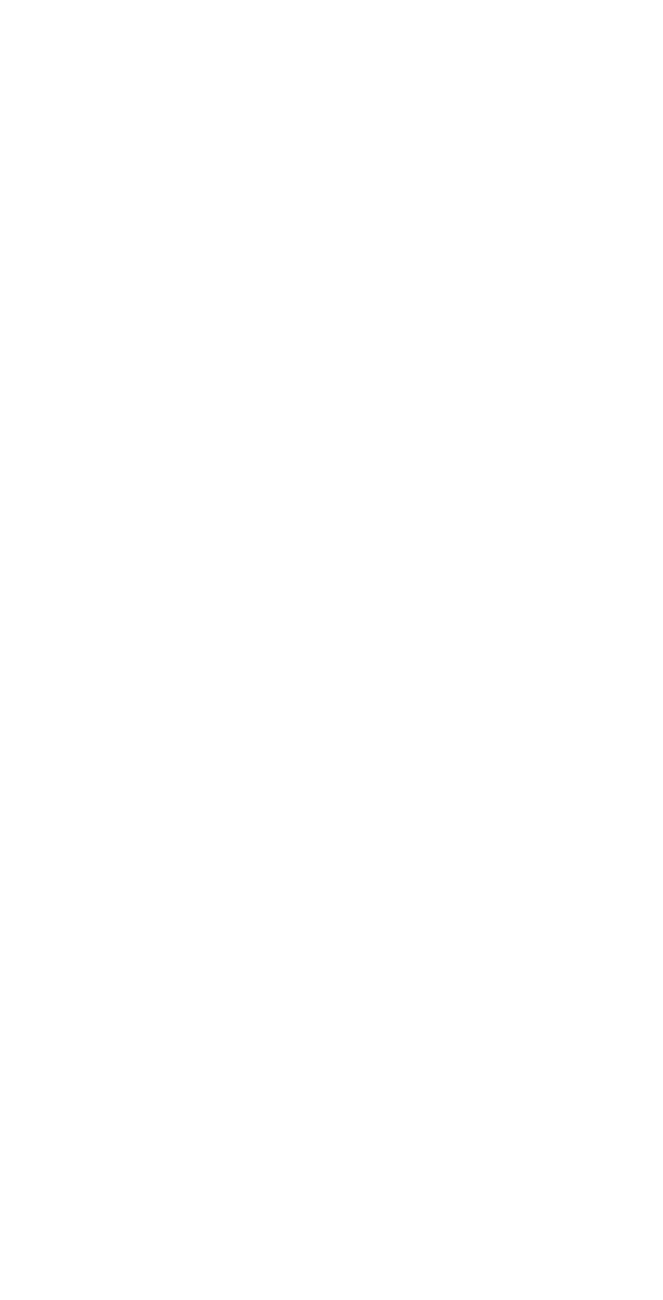
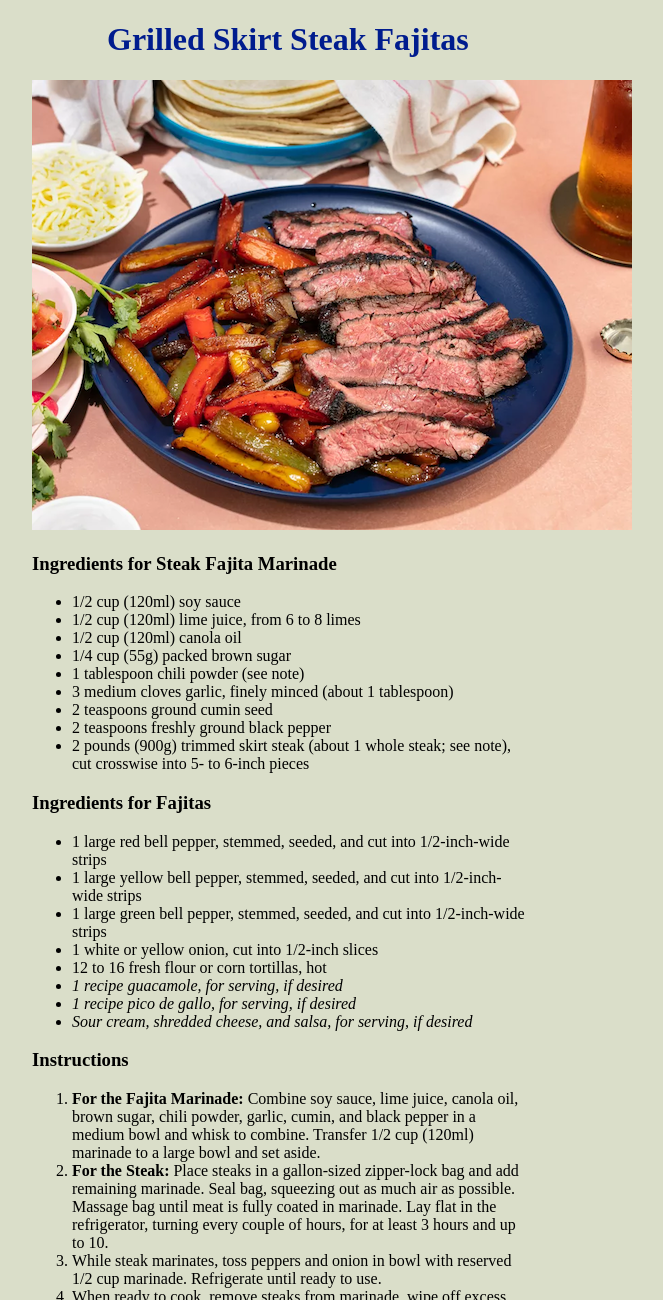
Before and after one commit to CyanTheory/odin-recipes, a plain HTML site: page fajitas.html in a window 1280 px wide. Shown: the top 1300 px of the page, without its empty margins (358-1021 px from the left). Before the commit the page ends 800 px from the top, so only its background shows below. Drawn offline with Linux system fonts and the light colour scheme.

Commit message:
More updates for recipe website

```diff
--- a/bratwurst.html
+++ b/bratwurst.html
@@ -1,6 +1,8 @@
 <!DOCTYPE html>
+<html>
 <head>
     <Title>Odin Project Recipes</Title>
+    <link rel="stylesheet" href="styte.css">
 </head>
 <body>
     <h1>Bratwurst and Sauerkraut</h1>
--- a/fajitas.html
+++ b/fajitas.html
@@ -0,0 +1,48 @@
+<!DOCTYPE html>
+<html>
+<head>
+    <title>Grilled Skirt Steak Fajitas!</title>
+    <link rel="stylesheet" href="styte.css">
+</head>
+<body>
+
+        <h1>Grilled Skirt Steak Fajitas</h1>
+        <img src="images/grilled fajitas small.png">
+        <h3>Ingredients for Steak Fajita Marinade</h3>
+        <ul>
+            <li>1/2 cup (120ml) soy sauce</li>
+            <li>1/2 cup (120ml) lime juice, from 6 to 8 limes</li>
+            <li>1/2 cup (120ml) canola oil</li>
+            <li>1/4 cup (55g) packed brown sugar</li>
+            <li>1 tablespoon chili powder (see note)</li>
+            <li>3 medium cloves garlic, finely minced (about 1 tablespoon)</li>
+            <li>2 teaspoons ground cumin seed</li>
+            <li>2 teaspoons freshly ground black pepper</li>
+            <li>2 pounds (900g) trimmed skirt steak (about 1 whole steak; see note), cut crosswise into 5- to 6-inch pieces</li>
+        </ul>
+        <h3>Ingredients for Fajitas</h3>
+        <ul>
+            <li>1 large red bell pepper, stemmed, seeded, and cut into 1/2-inch-wide strips</li>
+            <li>1 large yellow bell pepper, stemmed, seeded, and cut into 1/2-inch-wide strips</li>
+            <li>1 large green bell pepper, stemmed, seeded, and cut into 1/2-inch-wide strips</li>
+            <li>1 white or yellow onion, cut into 1/2-inch slices</li>
+            <li>12 to 16 fresh flour or corn tortillas, hot</li>
+            <li><em>1 recipe guacamole, for serving, if desired</em></li>
+            <li><em>1 recipe pico de gallo, for serving, if desired</em></li>
+            <li><em>Sour cream, shredded cheese, and salsa, for serving, if desired</em></li>
+        </ul>
+        <h3><strong>Instructions</strong></h3>
+        <ol>
+            <li><strong>For the Fajita Marinade:</strong> Combine soy sauce, lime juice, canola oil, brown sugar, chili powder, garlic, cumin, and black pepper in a medium bowl and whisk to combine. Transfer 1/2 cup (120ml) marinade to a large bowl and set aside.</li>
+            <li><strong>For the Steak:</strong> Place steaks in a gallon-sized zipper-lock bag and add remaining marinade. Seal bag, squeezing out as much air as possible. Massage bag until meat is fully coated in marinade. Lay flat in the refrigerator, turning every couple of hours, for at least 3 hours and up to 10.</li>
+            <li>While steak marinates, toss peppers and onion in bowl with reserved 1/2 cup marinade. Refrigerate until ready to use.</li>
+            <li>When ready to cook, remove steaks from marinade, wipe off excess, and transfer to a large plate. Light one chimney full of charcoal. When all charcoal is lit and covered with gray ash, pour out and arrange coals on one side of charcoal grate. Set cooking grate in place, cover grill, and allow to preheat for 5 minutes. Clean and oil grilling grate.</li>
+            <li>Place a large cast iron skillet over cooler side of grill. Transfer steaks to hot side of grill. Cover and cook for 1 minute. Flip steaks, cover, and cook for another minute. Continue cooking in this manner, flipping and covering, until steaks are well charred and an instant-read thermometer inserted into their center registers 115 to 120°F (46 to 49°C) for medium-rare or 125 to 130°F (52 to 54°C) for medium. Transfer steaks to a large plate, tent with foil, and allow to rest for 10 to 15 minutes.</li>
+            <li>Meanwhile, transfer cast iron skillet to hot side of grill and allow to preheat for 2 minutes. Add pepper and onion mix and cook, stirring occasionally, until vegetables are softened and beginning to char in spots, about 10 minutes. When vegetables are cooked, transfer steaks to a cutting board and pour any accumulated juices from plate into skillet with vegetables. Toss to coat.</li>
+            <li>Transfer vegetables to a warm serving platter. Thinly slice meat against the grain and transfer to platter with vegetables. Serve immediately with hot tortillas, guacamole, pico de gallo, and other condiments as desired.</li>
+        </ol>
+        <h2><strong>Notes</strong></h2>
+        <p>If skirt steak is unavailable, substitute with hanger or sirloin flap (also sold as sirloin tip in New England—it's different from sirloin steak). Flank steak can also be used. For best flavor, grind your own chili powder from a mix of equal parts ancho and guajillo chiles.</p>
+        <a href="https://www.seriouseats.com/grilled-skirt-steak-fajitas-food-lab-recipe">Source: Serious Eats</a>
+</body>
+</html>
--- /dev/null
+++ b/styte.css
@@ -0,0 +1,12 @@
+       body{
+
+            max-width: 500px;
+            margin: auto;
+            background-color: rgb(218, 222, 201);
+
+        }
+
+        h1 {
+            color: rgb(0, 28, 142);
+            margin-left: 75px;
+          }
```
Also changed, not shown: index.html (+3 -9 lines), pizza.html (+34 -0 lines).
